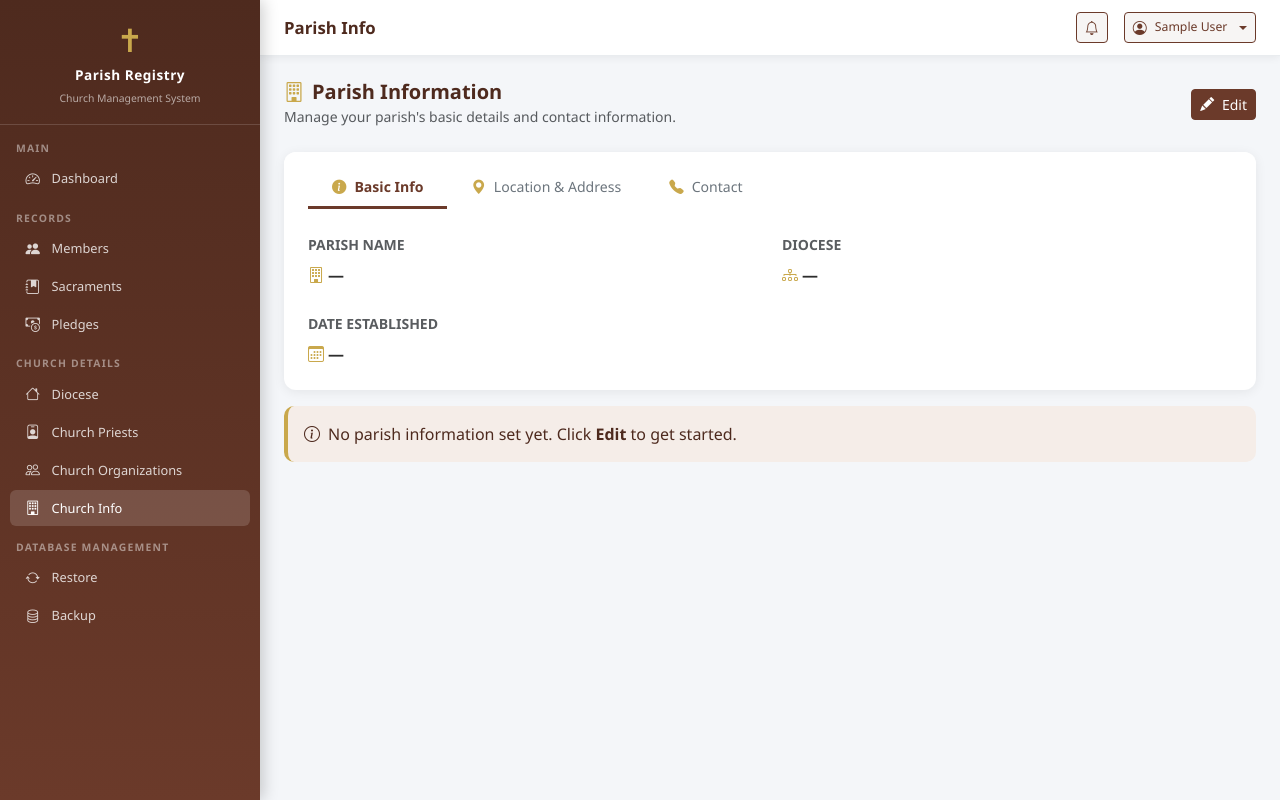
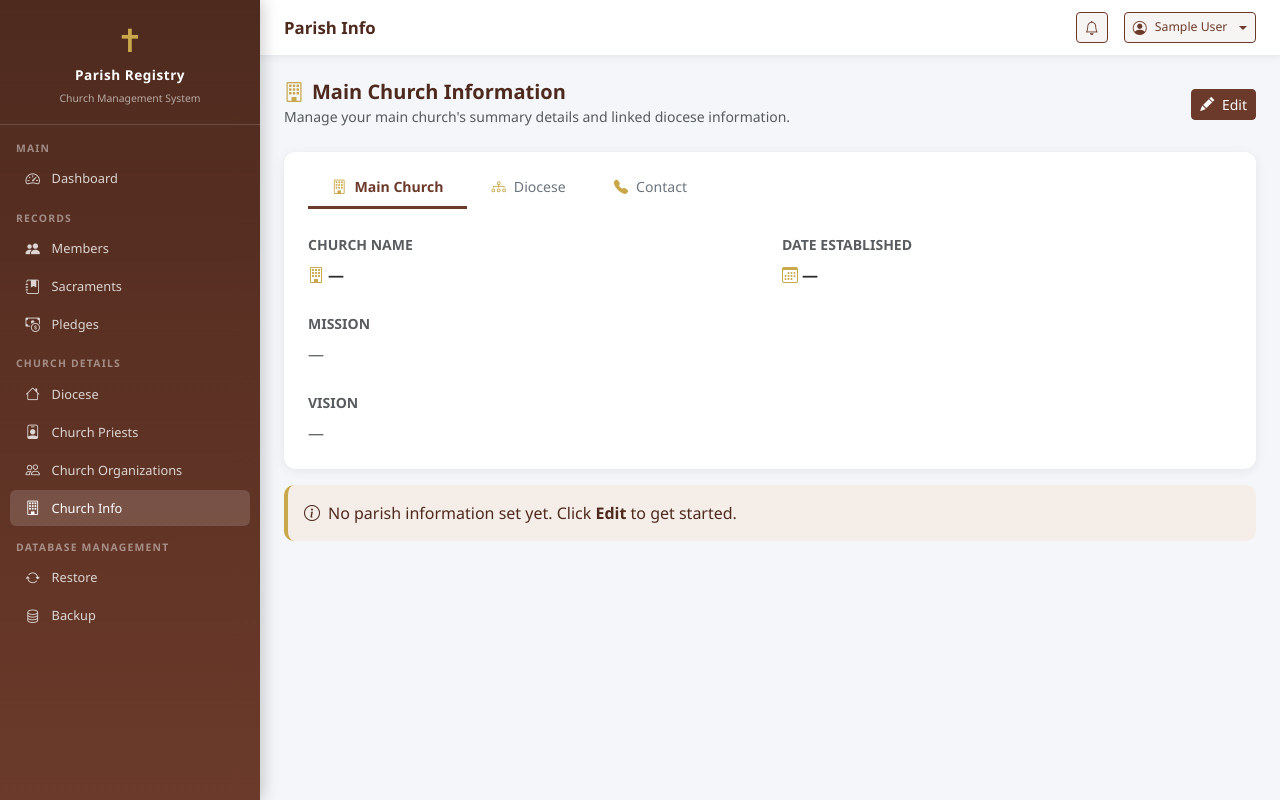
Before and after one commit to Precious143Bless/registry, a Django app: page /parish-info/ in a window 1280 px wide. Run offline with Django 4.2, Linux system fonts and the light colour scheme; the visitor is signed in with stand-in values (Sample User, id 1); data that the repository does not hold is empty.

Commit message:
update church info

```diff
--- a/registry/forms.py
+++ b/registry/forms.py
@@ -576,6 +576,9 @@ class ParishInfoForm(forms.ModelForm):
         widgets = {
             'parish_name':    forms.TextInput(attrs={'class': 'form-control', 'placeholder': 'e.g. Saint Joseph Parish'}),
             'diocese':        forms.TextInput(attrs={'class': 'form-control', 'placeholder': 'e.g. Diocese of Cubao'}),
+            'date_established': forms.DateInput(attrs={'type': 'date', 'class': 'form-control'}),
+            'mission': forms.Textarea(attrs={'class': 'form-control', 'rows': 3, 'placeholder': 'Main church mission statement'}),
+            'vision': forms.Textarea(attrs={'class': 'form-control', 'rows': 3, 'placeholder': 'Main church vision statement'}),
             'street_address': forms.TextInput(attrs={'class': 'form-control', 'placeholder': 'House No., Street Name'}),
             'barangay':       forms.TextInput(attrs={'class': 'form-control', 'placeholder': 'Barangay'}),
             'municipality':   forms.TextInput(attrs={'class': 'form-control', 'placeholder': 'Municipality / City'}),
--- a/registry/templates/registry/info/detail.html
+++ b/registry/templates/registry/info/detail.html
@@ -5,9 +5,9 @@
 <div class="d-flex justify-content-between align-items-center mb-4">
     <div>
         <h5 class="fw-bold mb-0" style="color:#4e2a1e;">
-            <i class="bi bi-building me-2" style="color:#c9a84c;"></i>Parish Information
+            <i class="bi bi-building me-2" style="color:#c9a84c;"></i>Main Church Information
         </h5>
-        <small class="text-muted">Manage your parish's basic details and contact information.</small>
+        <small class="text-muted">Manage your main church's summary details and linked diocese information.</small>
     </div>
     <button id="editBtn" class="btn btn-primary-church btn-sm" onclick="enableEdit()">
         <i class="bi bi-pencil-fill me-1"></i> Edit
--- a/registry/templates/registry/info/form.html
+++ b/registry/templates/registry/info/form.html
@@ -9,16 +9,16 @@
                     <button class="nav-link active d-flex align-items-center gap-2 px-4 py-2"
                             id="tab-basic" data-bs-toggle="tab" data-bs-target="#pane-basic"
                             type="button" role="tab">
-                        <i class="bi bi-info-circle-fill" style="color:#c9a84c;"></i>
-                        <span>Basic Info</span>
+                        <i class="bi bi-building" style="color:#c9a84c;"></i>
+                        <span>Main Church</span>
                     </button>
                 </li>
                 <li class="nav-item" role="presentation">
                     <button class="nav-link d-flex align-items-center gap-2 px-4 py-2"
                             id="tab-location" data-bs-toggle="tab" data-bs-target="#pane-location"
                             type="button" role="tab">
-                        <i class="bi bi-geo-alt-fill" style="color:#c9a84c;"></i>
-                        <span>Location &amp; Address</span>
+                        <i class="bi bi-diagram-3" style="color:#c9a84c;"></i>
+                        <span>Diocese</span>
                     </button>
                 </li>
                 <li class="nav-item" role="presentation">
@@ -34,11 +34,11 @@
 
         <div class="tab-content card-body px-4 pb-4 pt-4">
 
-            <!-- Basic Info Pane -->
+            <!-- Main Church Pane -->
             <div class="tab-pane fade show active" id="pane-basic" role="tabpanel">
                 <div class="row g-4">
                     <div class="col-md-6">
-                        <label class="form-label fw-semibold text-muted small text-uppercase">Parish Name</label>
+                        <label class="form-label fw-semibold text-muted small text-uppercase">Church Name</label>
                         <div class="view-field">
                             <p class="mb-0 fw-semibold fs-6" style="color:#2d2d2d;">
                                 <i class="bi bi-building me-1" style="color:#c9a84c;"></i>{{ info.parish_name|default:"—" }}
@@ -47,18 +47,6 @@
                         <div class="edit-field d-none">
                             {{ form.parish_name }}
                             {% if form.parish_name.errors %}<div class="text-danger small mt-1">{{ form.parish_name.errors.0 }}</div>{% endif %}
-                        </div>
-                    </div>
-                    <div class="col-md-6">
-                        <label class="form-label fw-semibold text-muted small text-uppercase">Diocese</label>
-                        <div class="view-field">
-                            <p class="mb-0 fw-semibold fs-6" style="color:#2d2d2d;">
-                                <i class="bi bi-diagram-3 me-1" style="color:#c9a84c;"></i>{{ info.diocese|default:"—" }}
-                            </p>
-                        </div>
-                        <div class="edit-field d-none">
-                            {{ form.diocese }}
-                            {% if form.diocese.errors %}<div class="text-danger small mt-1">{{ form.diocese.errors.0 }}</div>{% endif %}
                         </div>
                     </div>
                     <div class="col-md-6">
@@ -73,74 +61,68 @@
                             {% if form.date_established.errors %}<div class="text-danger small mt-1">{{ form.date_established.errors.0 }}</div>{% endif %}
                         </div>
                     </div>
+                    <div class="col-md-12">
+                        <label class="form-label fw-semibold text-muted small text-uppercase">Mission</label>
+                        <div class="view-field">
+                            <p class="mb-0 text-muted" style="color:#2d2d2d;">
+                                {{ info.mission|linebreaksbr|default:"—" }}
+                            </p>
+                        </div>
+                        <div class="edit-field d-none">
+                            {{ form.mission }}
+                            {% if form.mission.errors %}<div class="text-danger small mt-1">{{ form.mission.errors.0 }}</div>{% endif %}
+                        </div>
+                    </div>
+                    <div class="col-md-12">
+                        <label class="form-label fw-semibold text-muted small text-uppercase">Vision</label>
+                        <div class="view-field">
+                            <p class="mb-0 text-muted" style="color:#2d2d2d;">
+                                {{ info.vision|linebreaksbr|default:"—" }}
+                            </p>
+                        </div>
+                        <div class="edit-field d-none">
+                            {{ form.vision }}
+                            {% if form.vision.errors %}<div class="text-danger small mt-1">{{ form.vision.errors.0 }}</div>{% endif %}
+                        </div>
+                    </div>
                 </div>
             </div>
 
-            <!-- Location & Address Pane -->
+            <!-- Diocese Pane -->
             <div class="tab-pane fade" id="pane-location" role="tabpanel">
-                <div class="row g-4 mb-2">
-                    <div class="col-md-4">
-                        <label class="form-label fw-semibold text-muted small text-uppercase">Street Address</label>
-                        <div class="view-field">
-                            <p class="mb-0 fw-semibold fs-6" style="color:#2d2d2d;">
-                                <i class="bi bi-signpost me-1" style="color:#c9a84c;"></i>{{ info.street_address|default:"—" }}
-                            </p>
-                        </div>
-                        <div class="edit-field d-none">
-                            {{ form.street_address }}
-                            {% if form.street_address.errors %}<div class="text-danger small mt-1">{{ form.street_address.errors.0 }}</div>{% endif %}
-                        </div>
-                    </div>
-                    <div class="col-md-4">
-                        <label class="form-label fw-semibold text-muted small text-uppercase">Barangay</label>
-                        <div class="view-field">
-                            <p class="mb-0 fw-semibold fs-6" style="color:#2d2d2d;">
-                                <i class="bi bi-map me-1" style="color:#c9a84c;"></i>{{ info.barangay|default:"—" }}
-                            </p>
-                        </div>
-                        <div class="edit-field d-none">
-                            {{ form.barangay }}
-                            {% if form.barangay.errors %}<div class="text-danger small mt-1">{{ form.barangay.errors.0 }}</div>{% endif %}
-                        </div>
-                    </div>
-                    <div class="col-md-4">
-                        <label class="form-label fw-semibold text-muted small text-uppercase">Municipality / City</label>
-                        <div class="view-field">
-                            <p class="mb-0 fw-semibold fs-6" style="color:#2d2d2d;">
-                                <i class="bi bi-geo-alt me-1" style="color:#c9a84c;"></i>{{ info.municipality|default:"—" }}
-                            </p>
-                        </div>
-                        <div class="edit-field d-none">
-                            {{ form.municipality }}
-                            {% if form.municipality.errors %}<div class="text-danger small mt-1">{{ form.municipality.errors.0 }}</div>{% endif %}
-                        </div>
-                    </div>
-                </div>
-                <div class="row g-4">
-                    <div class="col-md-4">
-                        <label class="form-label fw-semibold text-muted small text-uppercase">Province</label>
-                        <div class="view-field">
-                            <p class="mb-0 fw-semibold fs-6" style="color:#2d2d2d;">
-                                <i class="bi bi-pin-map me-1" style="color:#c9a84c;"></i>{{ info.province|default:"—" }}
-                            </p>
-                        </div>
-                        <div class="edit-field d-none">
-                            {{ form.province }}
-                            {% if form.province.errors %}<div class="text-danger small mt-1">{{ form.province.errors.0 }}</div>{% endif %}
-                        </div>
-                    </div>
-                    <div class="col-md-4">
-                        <label class="form-label fw-semibold text-muted small text-uppercase">ZIP Code</label>
-                        <div class="view-field">
-                            <p class="mb-0 fw-semibold fs-6" style="color:#2d2d2d;">
-                                <i class="bi bi-mailbox me-1" style="color:#c9a84c;"></i>{{ info.zip_code|default:"—" }}
-                            </p>
-                        </div>
-                        <div class="edit-field d-none">
-                            {{ form.zip_code }}
-                            {% if form.zip_code.errors %}<div class="text-danger small mt-1">{{ form.zip_code.errors.0 }}</div>{% endif %}
-                        </div>
-                    </div>
+                <div class="table-responsive">
+                    <table class="table table-sm table-hover mb-0">
+                        <thead>
+                            <tr>
+                                <th>Name</th>
+                                <th>Location</th>
+                                <th>Bishop</th>
+                                <th>Established</th>
+                                <th>Status</th>
+                            </tr>
+                        </thead>
+                        <tbody>
+                            {% for church in churches %}
+                            <tr>
+                                <td><a href="{% url 'church_detail' church.pk %}" class="text-decoration-none">{{ church.name }}</a></td>
+                                <td>{{ church.location|truncatechars:40|default:'—' }}</td>
+                                <td>{{ church.bishop|default:'—' }}</td>
+                                <td>{{ church.established_date|date:'F d, Y'|default:'—' }}</td>
+                                <td>
+                                    {% if church.is_active %}
+                                        <span class="badge badge-paid">Active</span>
+                                    {% else %}
+                                        <span class="badge badge-unpaid">Inactive</span>
+                                    {% endif %}
+                                </td>
+                            </tr>
+                            {% empty %}
+                            <tr>
+                                <td colspan="5" class="text-center text-muted">No diocese/branch churches found.</td>
+                            </tr>
+                            {% endfor %}
+                        </tbody>
+                    </table>
                 </div>
             </div>
 
--- a/registry/views.py
+++ b/registry/views.py
@@ -1301,6 +1301,7 @@ def restore_database(request):
 @admin_required
 def parish_info(request):
     info = ParishInfo.objects.first()
+    churches = Church.objects.all().order_by('name')
     if request.method == 'POST':
         form = ParishInfoForm(request.POST, instance=info)
         if form.is_valid():
@@ -1309,7 +1310,11 @@ def parish_info(request):
             return redirect('parish_info')
     else:
         form = ParishInfoForm(instance=info)
-    return render(request, 'registry/info/detail.html', {'info': info, 'form': form})
+    return render(request, 'registry/info/detail.html', {
+        'info': info,
+        'form': form,
+        'churches': churches,
+    })
 
 
 # ─── ADMIN-ONLY VIEWS (ORGANIZATIONS) ───────────────────────────────────────
```
Also changed, not shown: registry/models.py (+5 -2 lines), registry/migrations/0001_initial.py.
